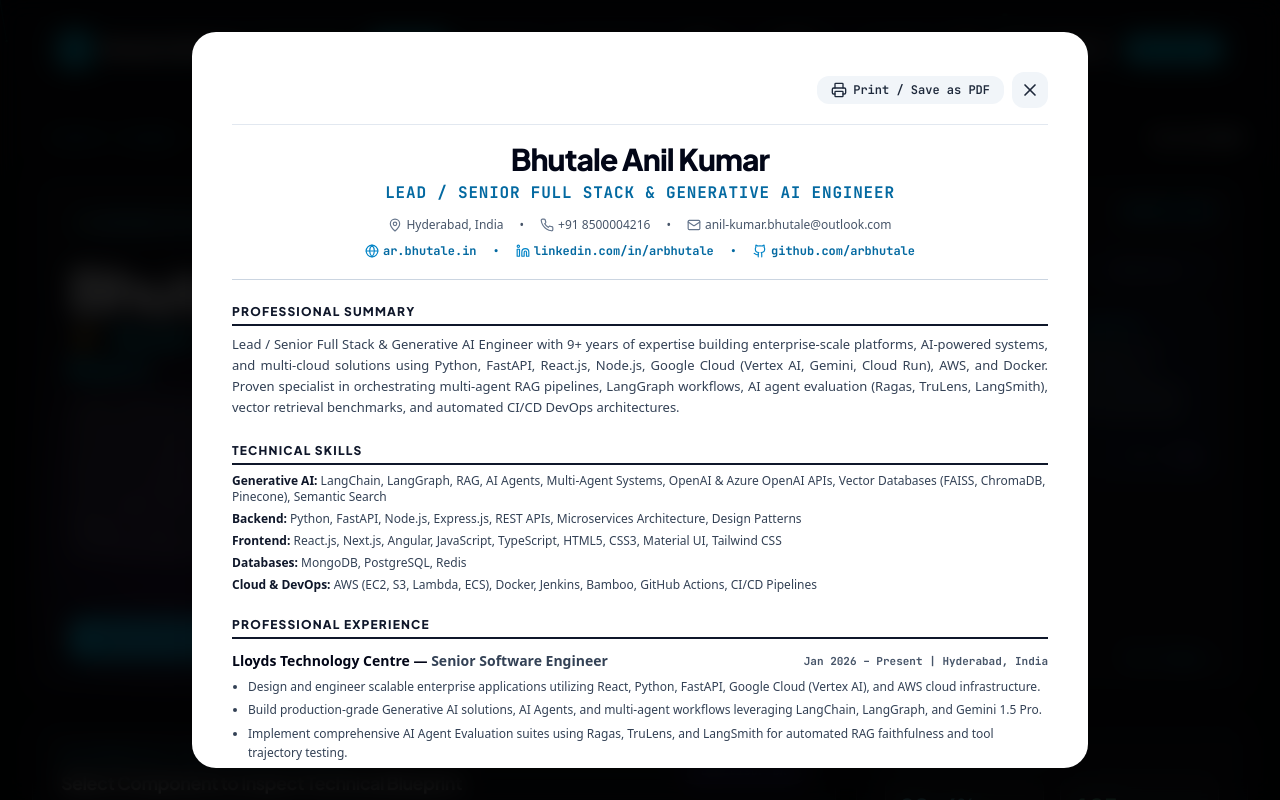
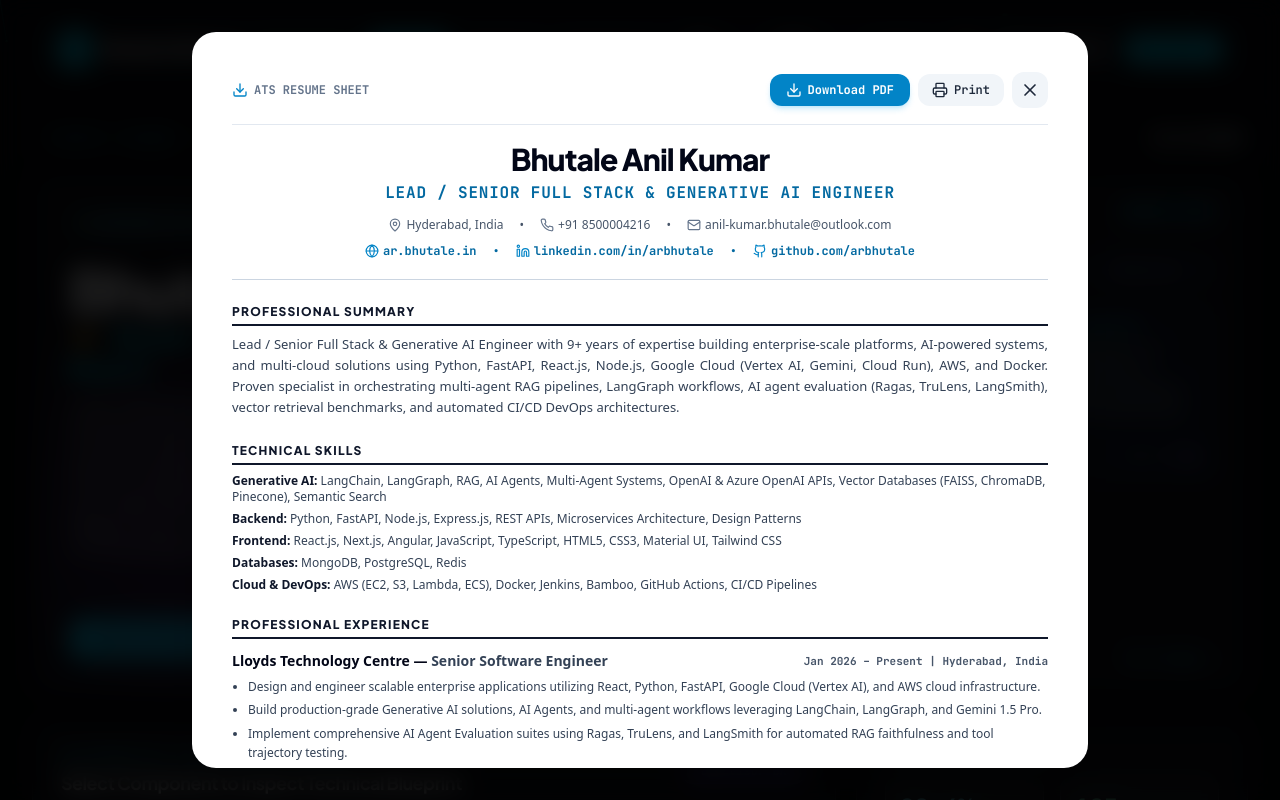
Before and after one commit to arbhutale/personal, a Next.js app: page / in a window 1280 px wide. Both pictures are taken after a click on the button "CV / Resume". Shown: the top 800 px of the page. Built offline with nearby package versions, Linux system fonts and the light colour scheme; a web font is replaced by a local one.

Commit message:
feat: add direct Download PDF button and @media print ATS PDF stylesheet rules

```diff
--- a/app/globals.css
+++ b/app/globals.css
@@ -217,3 +217,38 @@
 .animate-cyber-pulse {
   animation: cyberPulse 3s cubic-bezier(0.4, 0, 0.6, 1) infinite;
 }
+
+/* Print Stylesheet for ATS Resume PDF Export */
+@media print {
+  @page {
+    margin: 12mm 15mm;
+    size: A4 portrait;
+  }
+
+  body {
+    background: #ffffff !important;
+    color: #0f172a !important;
+    -webkit-print-color-adjust: exact;
+    print-color-adjust: exact;
+  }
+
+  header, footer, nav, canvas, .print\:hidden {
+    display: none !important;
+  }
+
+  .fixed.inset-0 {
+    position: relative !important;
+    background: transparent !important;
+    padding: 0 !important;
+    inset: auto !important;
+  }
+
+  .max-w-4xl {
+    max-width: 100% !important;
+    box-shadow: none !important;
+    border: none !important;
+    padding: 0 !important;
+    margin: 0 !important;
+    background: transparent !important;
+  }
+}
--- a/components/ResumeModal.tsx
+++ b/components/ResumeModal.tsx
@@ -21,13 +21,29 @@
       <div className="relative w-full max-w-4xl bg-white text-slate-900 rounded-3xl p-6 sm:p-10 shadow-2xl my-auto max-h-[92vh] overflow-y-auto print:max-h-none print:shadow-none print:p-0 print:m-0 font-sans">
 
         {/* Floating Action Controls (Hidden on print) */}
-        <div className="sticky top-0 right-0 z-20 flex items-center justify-end gap-2 pb-4 -mt-2 bg-white/90 backdrop-blur-sm print:hidden border-b border-slate-200 mb-6 font-mono">
+        <div className="sticky top-0 right-0 z-20 flex items-center justify-between gap-2 pb-4 -mt-2 bg-white/90 backdrop-blur-sm print:hidden border-b border-slate-200 mb-6 font-mono text-xs">
+          <div className="flex items-center gap-1.5 text-slate-500 font-bold">
+            <Download className="w-4 h-4 text-sky-600" />
+            <span>ATS RESUME SHEET</span>
+          </div>
+
+          <div className="flex items-center gap-2">
             <button
               onClick={handlePrint}
-            className="flex items-center gap-1.5 px-3.5 py-1.5 rounded-xl bg-slate-100 hover:bg-slate-200 text-slate-800 text-xs font-semibold transition-colors"
+              className="flex items-center gap-1.5 px-4 py-2 rounded-xl bg-sky-600 hover:bg-sky-700 text-white font-bold transition-all shadow-md shadow-sky-500/20 active:scale-95"
+              title="Save directly as PDF or Print"
+            >
+              <Download className="w-4 h-4" />
+              <span>Download PDF</span>
+            </button>
+
+            <button
+              onClick={handlePrint}
+              className="flex items-center gap-1.5 px-3.5 py-2 rounded-xl bg-slate-100 hover:bg-slate-200 text-slate-800 font-semibold transition-colors"
+              title="Print Resume"
             >
               <Printer className="w-4 h-4" />
-            <span>Print / Save as PDF</span>
+              <span className="hidden sm:inline">Print</span>
             </button>
 
             <button
@@ -37,6 +53,7 @@
             >
               <X className="w-5 h-5" />
             </button>
+          </div>
         </div>
 
         {/* Resume Content Sheet */}
```
Lines whose indentation alone changed are shown as unchanged.
